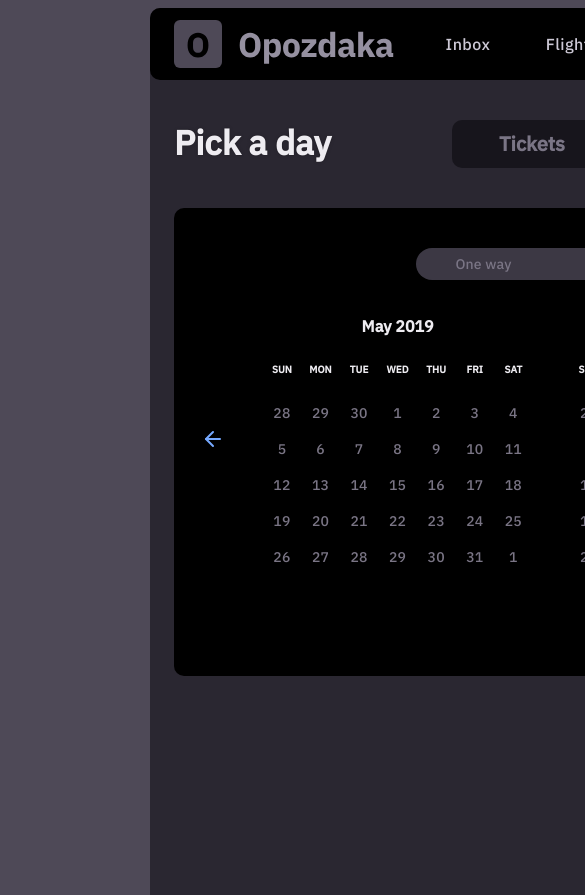
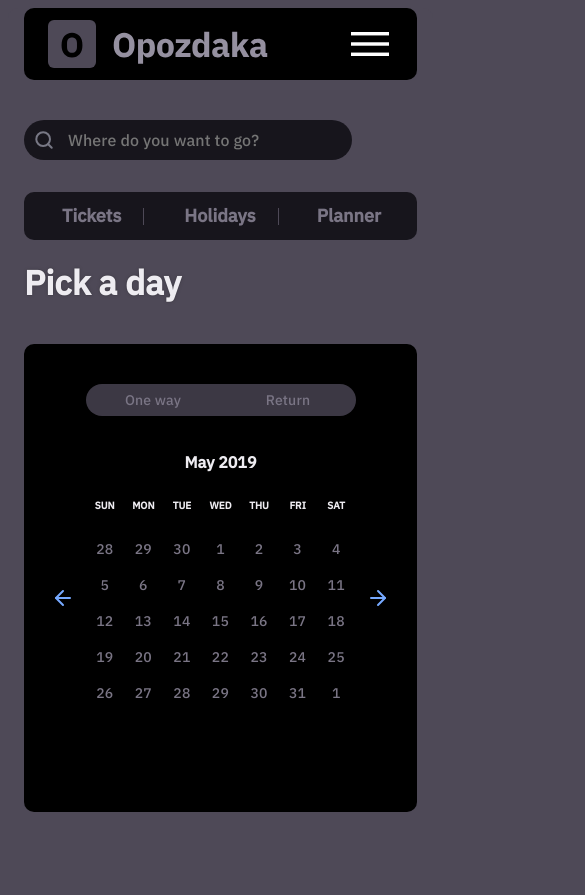
Before and after one commit to Iveta1232/calendar, a plain HTML site: page index.html in a window 390 px wide. Shown: the top 895 px of the page, 585 px wide, since content can reach past the window. Drawn offline with Linux system fonts and the light colour scheme.

Commit message:
added mobile version

```diff
--- a/css/style.scss
+++ b/css/style.scss
@@ -1,7 +1,7 @@
 body {
-  max-width: 1440px;
+  width: 1440px;
   height: 1366px;
-  background: #4E4957;
+  background: #4e4957;
   border-radius: 10px;
 }
 a {
@@ -10,16 +10,17 @@ a {
 #column-1 {
   width: 802px;
   height: 1366px;
-  background: #2A2731;
+  background: #2a2731;
   border-radius: 10px;
   margin: 0 496px 0 142px;
+  box-sizing: border-box;
 }
 .header {
   display: flex;
   justify-content: space-between;
   width: 100%;
   height: 72px;
-  background: #000000;
+  background: #000;
   margin-top: 0;
   margin-bottom: 40px;
   border-radius: 10px;
@@ -41,9 +42,9 @@ a {
   width: 80px;
   height: 24px;
   cursor: pointer;
-  background: #000000;
+  background: #000;
   border-radius: 99px;
-  border-color: #000000;
+  border-color: #000;
   outline: none;
 }
 #navigation a:hover {
@@ -56,8 +57,11 @@ a {
   font-size: 16px;
   line-height: 24px;
   letter-spacing: 0.44px;
-  color: #CDC9D6;
+  color: #cdc9d6;
   padding: 12px;
+}
+#navigation .header-menu {
+  display: none;
 }
 main {
   width: 100%;
@@ -68,38 +72,29 @@ main {
   display: flex;
   justify-content: space-between;
   margin-bottom: 40px;
+  flex-direction: column-reverse;
 }
 .name {
-  text-align: top;
-  font-family: IBM Plex Sans;
-  font-style: normal;
-  font-weight: bold;
-  font-size: 34px;
-  line-height: 44px;
-  color: #EEECF1;
+  font: normal bold 34px/44px IBM Plex Sans;
+  color: #eeecf1;
   text-shadow: 0px 0px 4px rgba(0, 0, 0, 0.12), 0px 0px 1px rgba(0, 0, 0, 0.48);
 }
 .text {
   display: inline;
-  font-family: IBM Plex Sans;
-  font-style: normal;
-  font-weight: 600;
-  font-size: 20px;
-  line-height: 40px;
-  color: #7A7585;
+  font: normal 600 20px/40px IBM Plex Sans;
+  color: #7a7585;
   text-align: center;
   padding: 9px 32px;
 }
 #segmented-control-icons {
   width: 476px;
   height: 48px;
-  background: #17151C;
+  background: #17151c;
   border-radius: 10px;
   margin-right: 24px;
   display: flex;
   align-items: center;
   justify-content: space-between;
-  align-self: flex-start;
 }
 #icon:first-child {
   margin-left: 4px;
@@ -114,23 +109,23 @@ main {
   text-align: center;
   margin-top: 4px;
   margin-bottom: 4px;
+  border-radius: 10px;
 }
 
-#segmented-control-icons .tickets:hover, .holidays:hover, .planner:hover {
-  background: #3C3844;
-  border-radius: 10px;
+#segmented-control-icons a:hover {
+  background: #3c3844;
   i {
     visibility: hidden;
   }
   .text {
-    color: #EEECF1;
+    color: #eeecf1;
   }
 }
 
 
-#segmented-control-icons a .line {
+#segmented-control-icons .line {
   margin-top: 2px;
-  border-right: 1.48px solid #4E4957;
+  border-right: 1.48px solid #4e4957;
 }
 
 
@@ -149,7 +144,7 @@ main {
 .calendar {
   width: 754px;
   height: 428px;
-  background: #000000;
+  background: #000;
   border-radius: 10px;
   margin-left: 0;
   margin-bottom: 16px;
@@ -162,7 +157,7 @@ main {
   margin-bottom: 26px;
   display: flex;
   justify-content: space-around;
-  background: #3C3844;
+  background: #3c3844;
   border-radius: 99px;
   text-align: center;
   align-items: center;
@@ -181,7 +176,7 @@ main {
   line-height: 24px;
   text-align: center;
   letter-spacing: 0.15px;
-  color: #7A7585;
+  color: #7a7585;
   padding-right: 23px;
   padding-left: 23px;
 }
@@ -189,12 +184,12 @@ main {
  box-sizing: border-box;
 }
 .type-button:hover {
-  background: #1F4921;
-  border: 2px solid #2B662E;
+  background: #1f4921;
+  border: 2px solid #2b662e;
   .text-button {
     font-weight: 500;
     letter-spacing: 0.22px;
-    color: #EEECF1;
+    color: #eeecf1;
   }
 }
 
@@ -204,6 +199,9 @@ main {
   display: flex;
   justify-content: space-between;
   align-items: center;
+}
+.arrow {
+  padding-top: 45px;
 }
 .arrow-left {
   margin-left: 25px;
@@ -223,7 +221,7 @@ font-weight: normal;
 font-size: 16px;
 line-height: 34px;
 
-color: #EEECF1;
+color: #eeecf1;
 }
 table .table-days {
   width: 32px;
@@ -231,7 +229,7 @@ table .table-days {
   font-weight: bold;
   font-size: 10px;
   line-height: 16px;
-  color: #EEECF1;
+  color: #eeecf1;
 }
 table td {
   width: 32px;
@@ -240,30 +238,126 @@ table td {
   font-size: 14px;
   line-height: 22px;
   letter-spacing: 0.22px;
-  color: #7A7585;
+  color: #7a7585;
 }
 table {
   font-family: IBM Plex Sans;
   font-style: normal;
   width: 272px;
-  color: #ffffff;
+  color: #fff;
   text-align: center;
 }
 table * {
 }
 table td:hover {
-  color: #A9D3AB;
+  color: #a9d3ab;
   cursor: pointer;
-  background: #1F4921;
-  border: 2px solid #2B662E;
+  background: #1f4921;
+  border: 2px solid #2b662e;
   box-sizing: border-box;
   border-radius: 32px;
 }
-
-
-@media (max-width: 360px) {
+.search-forms {
+  display: flex;
+  justify-content: space-between;
+  width: 754px;
+  height: 64px;
+  margin: 0 auto 40px 0;
+}
+input {
+  display: none;
+  margin-top: 0;
+  margin-bottom: 32px;
+  width: 328px;
+  height: 40px;
+  border-radius: 99px;
+  outline: none;
+  border: none;
+  background: url('../images/search.svg') no-repeat center left 8px;
+}
+.search-text {
+  font-family: IBM Plex Sans;
+  font-style: normal;
+  font-weight: normal;
+  font-size: 16px;
+  line-height: 24px;
+  align-items: center;
+  letter-spacing: 0.12px;
+  padding-left: 44px;
+  color: #7a7585;
+  background-color: #17151c;
+}
+@media (max-width: 768px) {
   body {
-    max-width: 360px;
+    width: 768px;
+    height: 1450px;
+  }
+  #column-1 {
+    width: 100%;
+    height: 1378px;
+    background: #4e4957;
+    margin: 0 auto;
+    padding: 0 16px;
+  }
+  .header {
+    width: 100%;
+    height: 72px;
+  }
+  #navigation .header-button {
+    display: none;
+  }
+  #navigation .header-menu {
+    display: flex;
+    height: 24px;
+  }
+  .header-menu img {
+    margin-left: 30px;
+  }
+  main {
+    padding-left: 16px;
+  }
+  .name {
+    margin-top: 20px;
+  }
+}
+@media (max-width: 425px) {
+  body {
+    width: 425px;
     height: 1504px;
   }
+  #column-1 {
+    height: 1416px;
+  }
+  main {
+    padding-left: 0;
+  }
+  #segmented-control-icons {
+    width: 100%;
+  }
+  #segmented-control-icons {
+    width: 100%;
+    margin-right: 0;
+
+    display: flex;
+    align-items: center;
+    justify-content: space-between;
+  }
+  #icon {
+    width: 133px;
+  }
+  .text {
+    font: normal 600 18px/40px IBM Plex Sans;
+    padding: 9px 22px;
+  }
+
+  input {
+    display: inline;
+  }
+  .second-calendar {
+    display: none;
+  }
+  .calendar {
+    width: 100%;
+  }
+
 }
--- a/index.html
+++ b/index.html
@@ -32,9 +32,13 @@
           <a href="#" class="header-button">
             Settings
           </a>
+          <a href="#" class="header-menu">
+            <img src="images/menu.svg">
+          </a>
         </nav>
       </header>
       <main>
+        <input id="search" class="search-text" type="search" name="search" placeholder="Where do you want to go?">
         <div id="segmented-control">
           <div class="name">
             Pick a day
@@ -81,21 +85,19 @@
 -->
 
         </div>
-
-
         <div class="calendar">
           <div id="calendar-type">
             <a href="#" class="type-button">
               <span class="text-button">
                 One way
               </span>
+            </a>
             <a href="#" class="type-button">
               <span class="text-button">
                 Return
               </span>
             </a>
           </div>
-
           <div id="calendars">
             <a href="#" class="arrow">
               <img src="images/calendar-left.svg" class="arrow-left">
@@ -159,8 +161,6 @@
                 <td>1</td>
               </tr>
             </table>
-
-
             <table class="second-calendar">
               <tr class="table-title">
                 <th colspan="7">May 2019</th>
@@ -223,9 +223,9 @@
             <a href="#" class="arrow">
               <img src="images/calendar-right.svg" class="arrow-right">
             </a>
-
           </div>
-
+        </div>
+        <div class="search-forms">
         </div>
       </main>
     </div>
```
Also changed, not shown: css/style.css, images/menu.svg (added), images/search.svg (added), 1 other file. Lines whose indentation alone changed are shown as unchanged.
